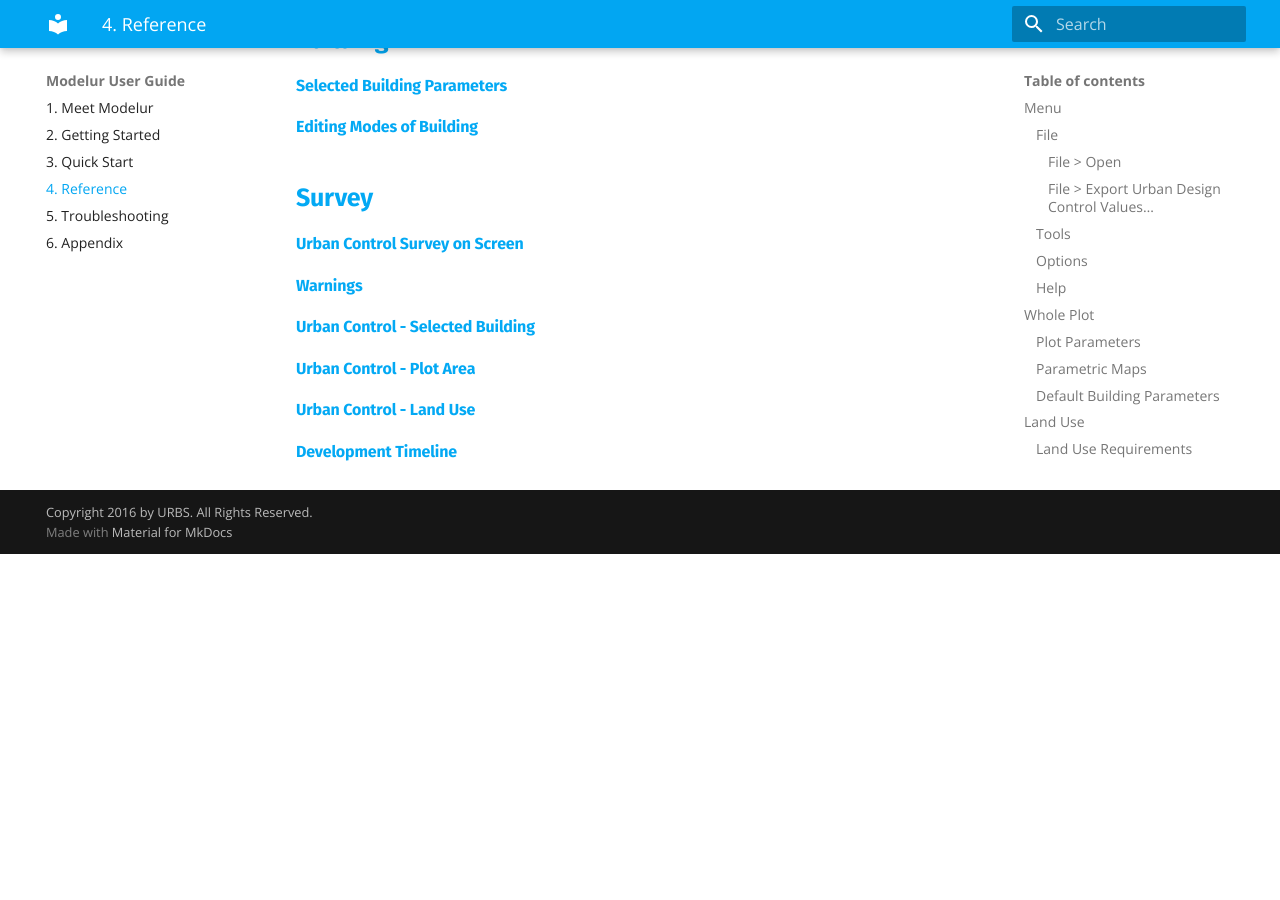
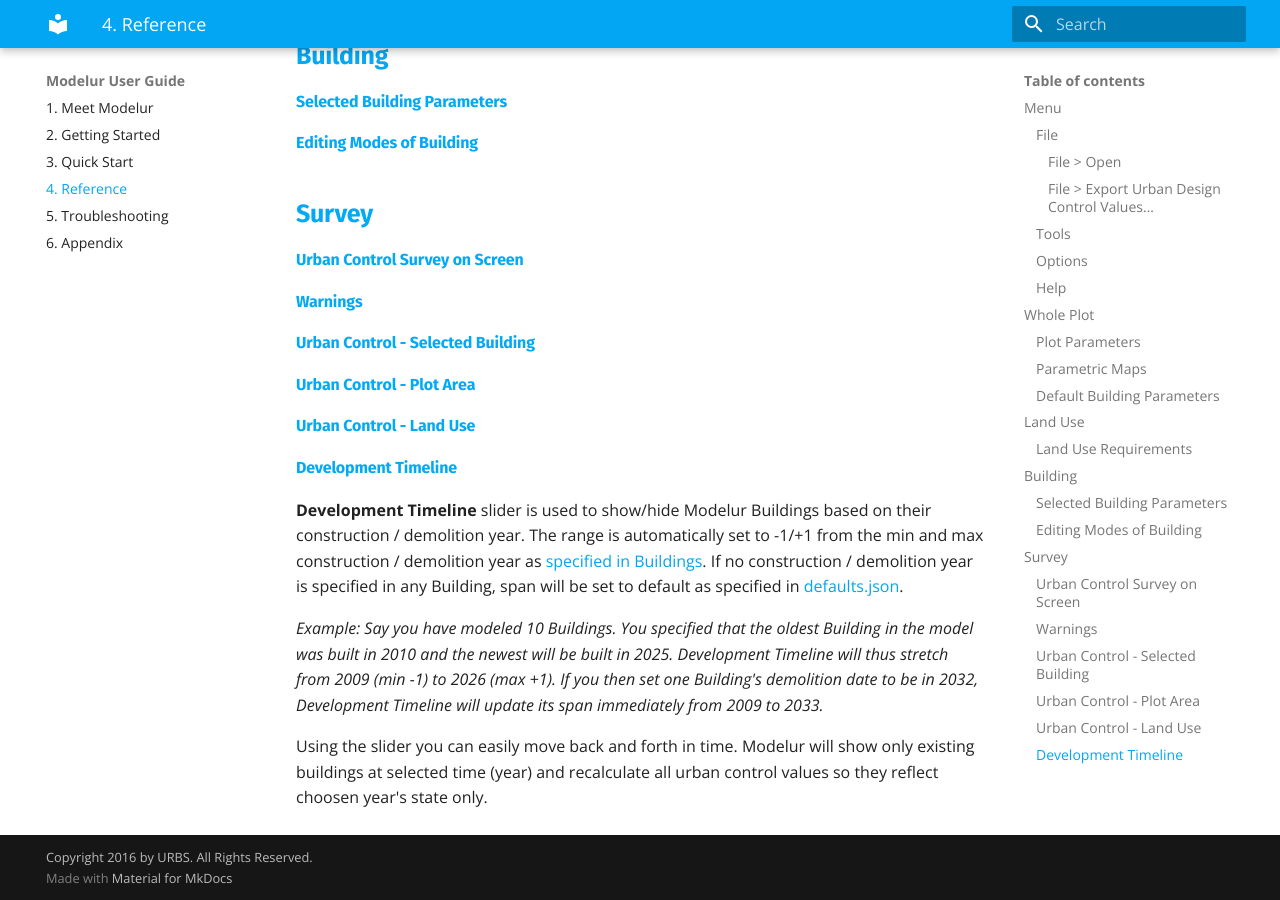
Before and after one commit to Modelur/docs, an MkDocs documentation site: the page built from docs/reference.md, in a window 1280 px wide and 900 px high, scrolled down 2109 px. Built offline with MkDocs 1.6.1 and Material for MkDocs 9.7.7, drawn with Linux system fonts in a browser that asks for light colours; old or Windows-style settings are respelled for this version of MkDocs; before the commit the page ends 2663 px from its top, so only the background shows below that.

Commit message:
Added development timeline description.

```diff
--- a/docs/reference.md
+++ b/docs/reference.md
@@ -55,3 +57,9 @@
 #### Urban Control - Plot Area
 #### Urban Control - Land Use
 #### Development Timeline
+
+**Development Timeline** slider is used to show/hide Modelur Buildings based on their construction / demolition year. The range is automatically set to -1/+1 from the min and max construction / demolition year as [specified in Buildings](#selected-building-parameters). If no construction / demolition year is specified in any Building, span will be set to default as specified in [defaults.json](/getting-started/#preferences-location).
+
+_Example: Say you have modeled 10 Buildings. You specified that the oldest Building in the model was built in 2010 and the newest will be built in 2025. Development Timeline will thus stretch from 2009 (min -1) to 2026 (max +1). If you then set one Building's demolition date to be in 2032, Development Timeline will update its span immediately from 2009 to 2033._
+
+Using the slider you can easily move back and forth in time. Modelur will show only existing buildings at selected time (year) and recalculate all urban control values so they reflect choosen year's state only.
```
Also changed, not shown: other parts of docs/reference.md (+3 -1 lines).
